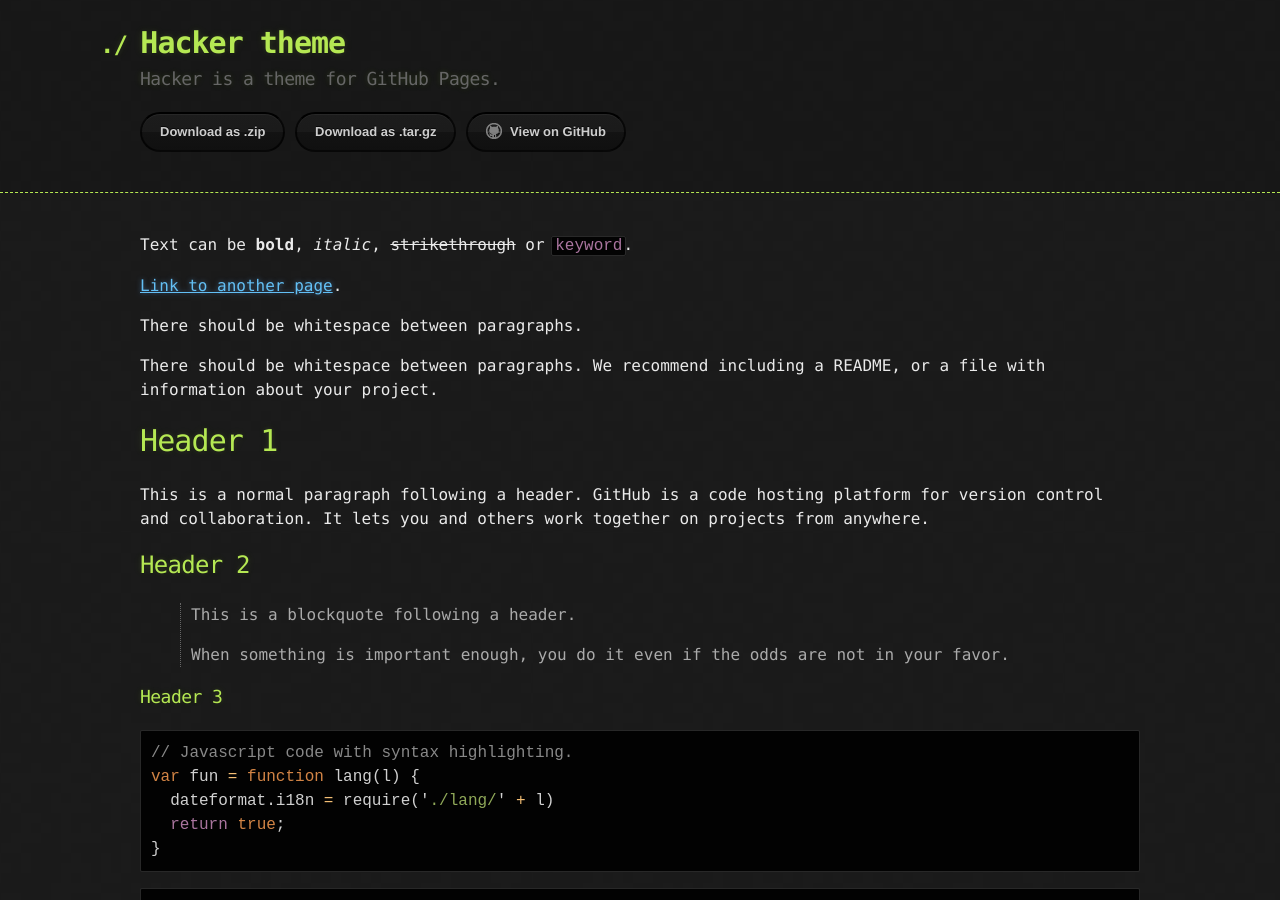
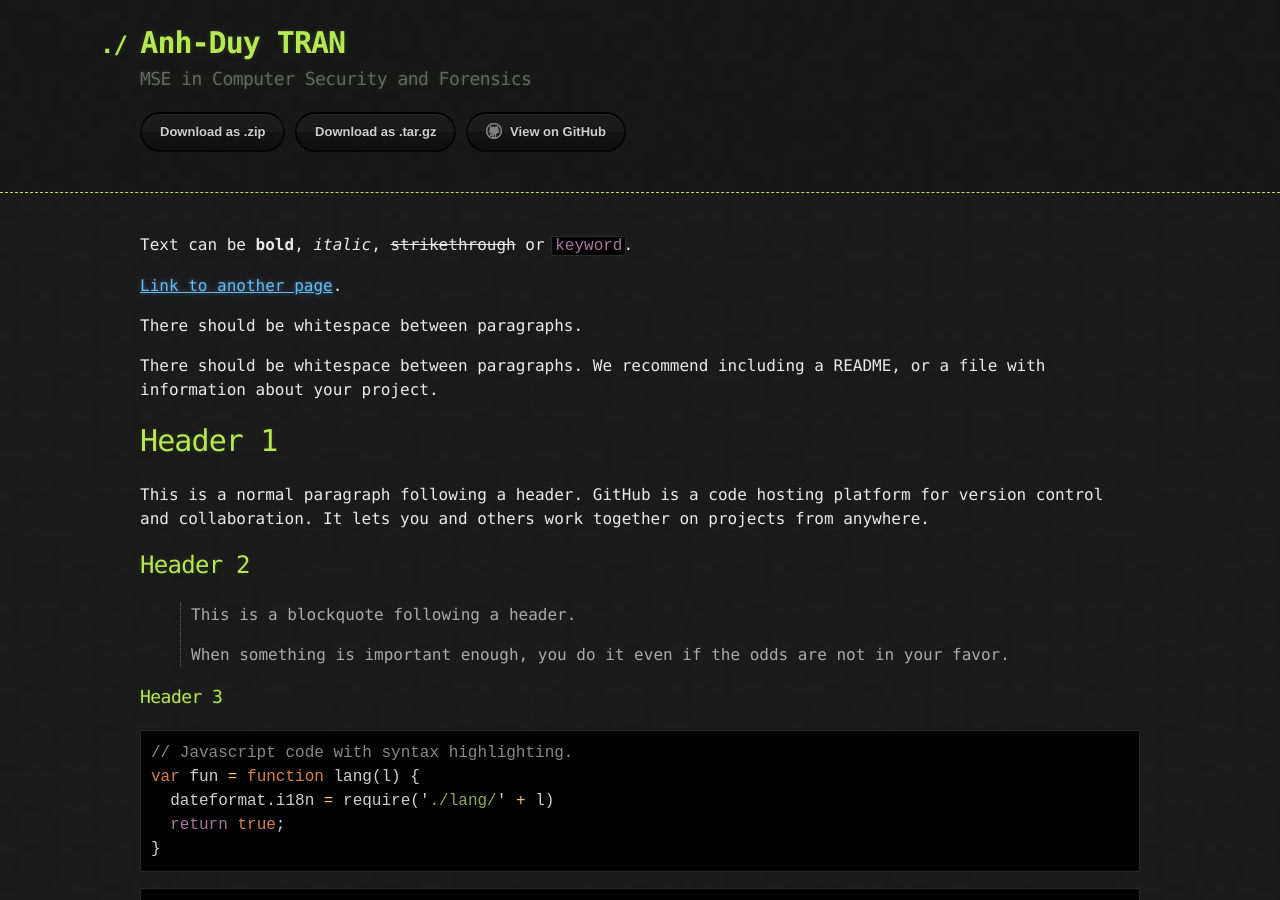
Before and after one commit to pakkunandy/pakkunandy.github.io, a Jekyll site: the page built from index.md, in a window 1280 px wide and 900 px high. Built offline with Jekyll 4.4.1, drawn with Linux system fonts in a browser that asks for light colours.

Commit message:
Update _config.yml

```diff
--- a/_config.yml
+++ b/_config.yml
@@ -1,5 +1,5 @@
-title: Hacker theme
-description: Hacker is a theme for GitHub Pages.
+title: Anh-Duy TRAN
+description: MSE in Computer Security and Forensics
 show_downloads: true
 google_analytics:
 theme: jekyll-theme-hacker
```
